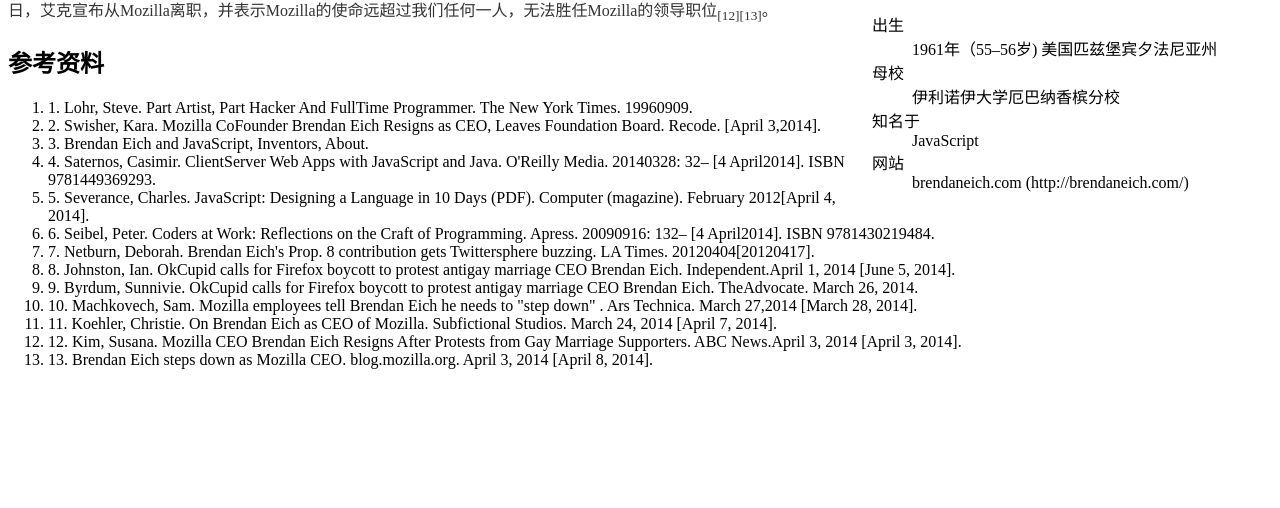
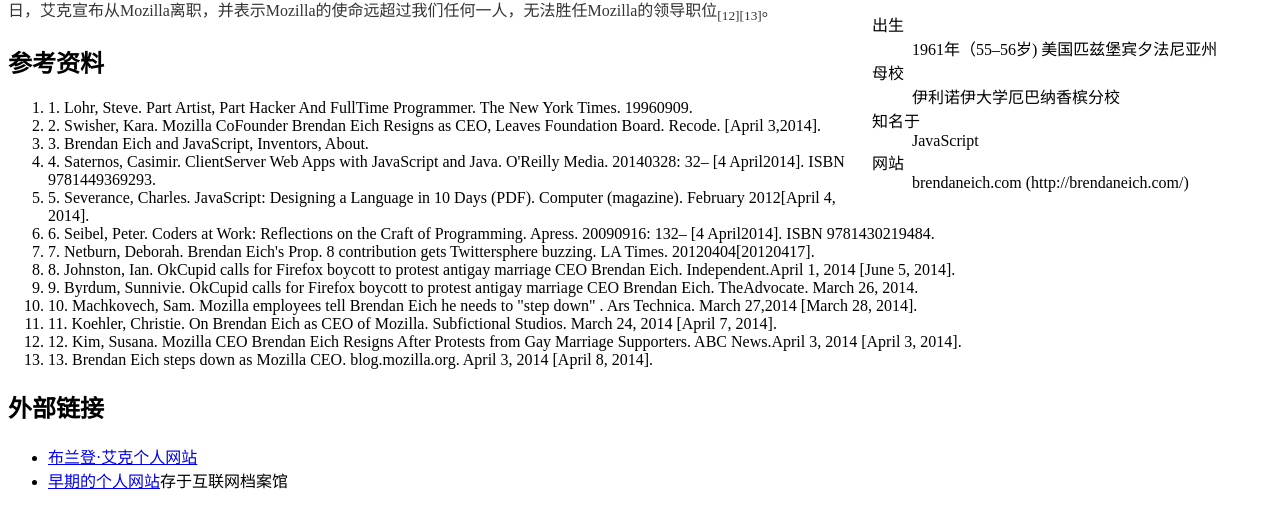
Before and after one commit to chiang24/first_nodejs_server, a plain HTML site: page index.html in a window 1280 px wide. Shown: the part 534-1042 px from the top of the page. Before the commit the page ends 919 px from the top, so only its background shows below. Drawn offline with Linux system fonts and the light colour scheme.

Commit message:
修改了index.html

```diff
--- a/index.html
+++ b/index.html
@@ -48,3 +48,12 @@
     <li>11. Koehler, Christie. On Brendan Eich as CEO of Mozilla. Subfictional Studios. March 24, 2014 [April 7, 2014].</li>
     <li>12. Kim, Susana. Mozilla CEO Brendan Eich Resigns After Protests from Gay Marriage Supporters. ABC News.April 3, 2014 [April 3, 2014].</li>
     <li>13. Brendan Eich steps down as Mozilla CEO. blog.mozilla.org. April 3, 2014 [April 8, 2014].</li>
+</ol>
+<h2>外部链接</h2>
+<ul>
+    <li><a href="https://brendaneich.com/">布兰登·艾克个人网站</a></li>
+    <li><a href="https://web.archive.org/web/19990128210124/http://people.netscape.com/brendan/">早期的个人网站</a>存于互联网档案馆</li>
+</ul>
+</body>
+<script src="./main.js"> </script>
+</html>
```
